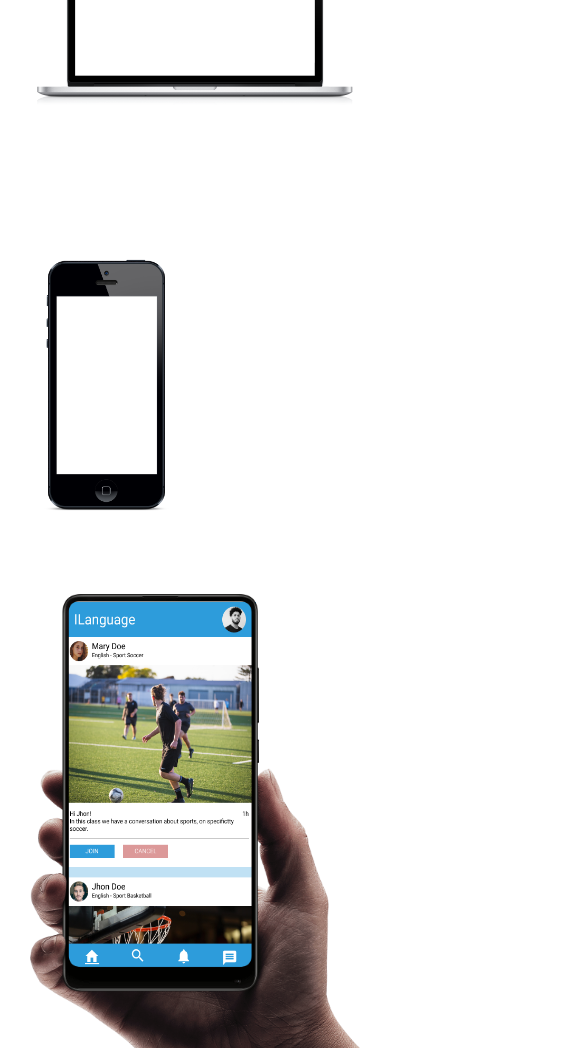
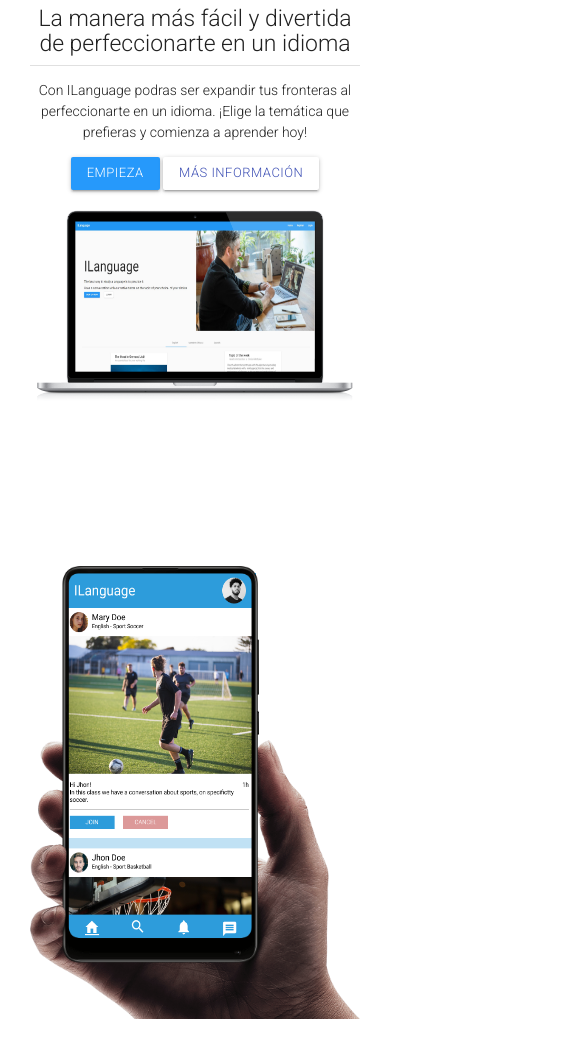
Before and after one commit to proyecto-movil/LandingPage, a plain HTML site: page index.html in a window 390 px wide. Shown: the part 375-1425 px from the top of the page, 585 px wide, since content can reach past the window. Drawn offline with nearby package versions, Linux system fonts and the light colour scheme.

Commit message:
feature: update the logo and home page about ilanguage fix: video about the product for mobile divices

```diff
--- a/css/style.css
+++ b/css/style.css
@@ -4,10 +4,7 @@ html{
 }
 
 .about-product{
-    display: flex;
-    align-content: center;
-    justify-content: center;
-    flex-flow: column wrap;
+  margin-bottom: 20%;
 }
 .hero{
     margin: auto;
@@ -18,9 +15,12 @@ html{
 .app-color{
     background-color: #2699fb;
 }
-
-#iphone{
-    margin-top: 16vh;
+#laptop{
+    background-image: url("../img/home-page/front-page.jpg");
+    background-position-x: 53%;
+    background-position-y: 40%;
+    background-size: 74% 80%;
+    background-repeat: no-repeat;
 }
 
 /* Fin Navbar y home page*/
--- a/index.html
+++ b/index.html
@@ -67,8 +67,9 @@
     <div id="hero" class="hero valign-wrapper">
       <div class="container header-main">
         <div class="row">
-          <div class="col s12 m6 l6">
+          <div class="col s12 m5 l5">
             <div class="section center-align">
+              <img class="responsive-img" src="./img/home-page/apple-icon.png" alt="">
               <h5>
                 La manera más fácil y divertida de perfeccionarte en un idioma
               </h5>
@@ -84,21 +85,13 @@
               >
             </div>
           </div>
-          <div class="col s12 m5 l5">
+          <div class="col s12 m7 l7">
             <div class="class center-align">
               <img
+                id="laptop"
                 class="responsive-img"
-                src="img/home-page/laptop-img.png"
+                src="./img/home-page/laptop-img.png"
                 alt="laptop img"
-              />
-            </div>
-          </div>
-          <div id="iphone" class="col s6 m1 l1">
-            <div class="class center-align">
-              <img
-                class="iphone responsive-img"
-                src="img/home-page/iphone-img.png"
-                alt="iphone img"
               />
             </div>
           </div>
@@ -131,11 +124,11 @@
     </div>
     <!--fin seccion movile about -->
     <!--Seccion about the product-->
-    <div class="about-product">
+    <div class="about-product container">
       <div>
         <h1 class="center-align">About the product</h1>
       </div>
-      <div class="z-depth-5">
+      <div class="z-depth-5 video-container">
         <iframe
           width="860"
           height="615"
```
Also changed, not shown: img/home-page/apple-icon.png (added), img/home-page/front-page.jpg (added).
